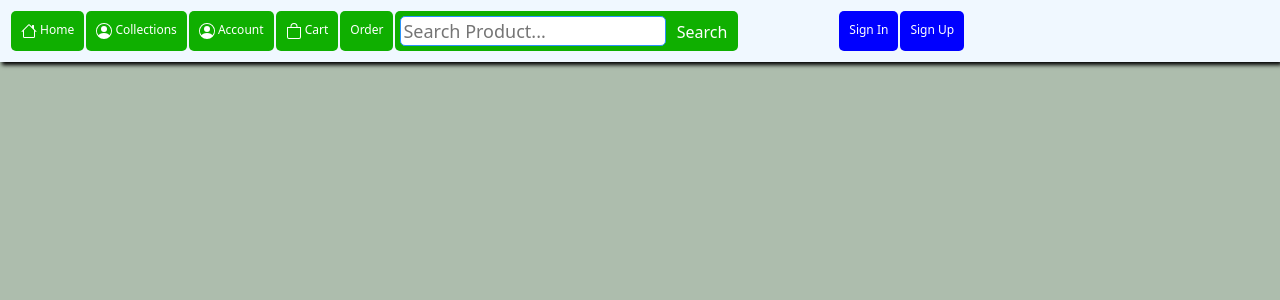
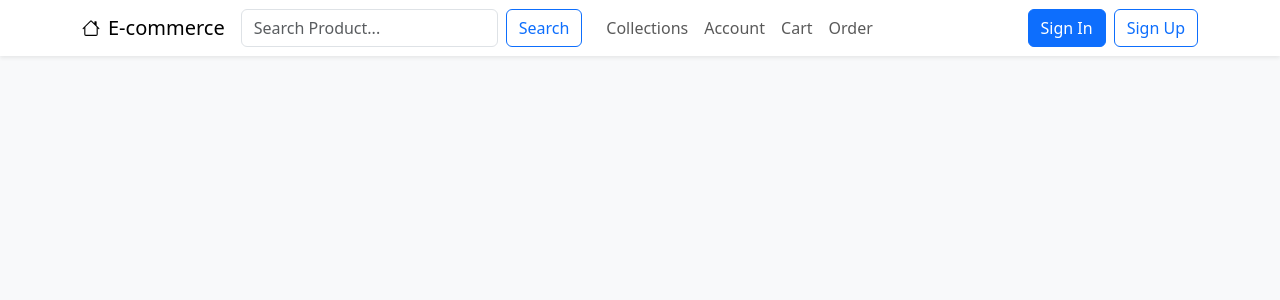
Before and after one commit to Ashenafi-adola/Ecommerce, a Django app: template core/templates/core/collections.html in a window 1280 px wide. Shown: the top 300 px of the page. Run offline with Django 5.2, Linux system fonts and the light colour scheme; the template is opened without the code that fills it, so the values that code supplies are empty.

Commit message:
added bootstrap to base and collections templates

```diff
--- a/accounts/templates/accounts/base.html
+++ b/accounts/templates/accounts/base.html
@@ -5,130 +5,57 @@
     <link href="https://cdn.jsdelivr.net/npm/bootstrap@5.3.8/dist/css/bootstrap.min.css" rel="stylesheet" integrity="sha384-sRIl4kxILFvY47J16cr9ZwB07vP4J8+LH7qKQnuqkuIAvNWLzeN8tE5YBujZqJLB" crossorigin="anonymous">
     <script src="https://cdn.jsdelivr.net/npm/bootstrap@5.3.8/dist/js/bootstrap.bundle.min.js" integrity="sha384-FKyoEForCGlyvwx9Hj09JcYn3nv7wiPVlz7YYwJrWVcXK/BmnVDxM+D2scQbITxI" crossorigin="anonymous"></script>
     <title>{% block title %} E-commerce {% endblock %}</title>
-  <style>
-    body{
-      background-color: rgb(173, 189, 173);
-    }
-    header{
-      position: fixed;
-      background-color: aliceblue;
-      width: 100%;
-      top: 0;
-      padding: 10px;
-      box-shadow: 2px 3px 4px black;
-    }
-    .nav-div{
-      display: flex;
-    }
-    .nav-div-link{
-      padding: 5px;
-      background: rgb(15, 175, 0);
-      margin: 1px;
-      width: auto;
-      text-align: center;
-      border-radius: 5px;
-      display: inline;
-    }
-    .nav-div-link:hover{
-      cursor: pointer;
-      scale: 1.005;
-      box-shadow: 2px 2px 8px rgb(51, 255, 0);
-      background: rgb(43, 231, 25);
-    }
-    .nav-div-link a{
-      text-decoration: none;
-      color: white;
-      padding: 5px;
-      font-size: 12px;
-    }
-    .search-form{
-      display: inline;
-      width: 250px;
-    }
-    .search-form-div{
-      float: right;
-    }
-    .search-form input{
-        height: 30px;
-        font-size: 18px;
-        transition: border-color 0.3s ease-in-out, box-shadow 0.3s ease-in-out;
-        outline: none;
-        border: solid #2a92fa 1px;
-        border-radius: 5px;
-    }
-    .search-form input:focus {
-        border-color: #2a92fa;
-        box-shadow: 1px 2px 4px rgba(77, 166, 255, 1);
-    }
-    .search-btn{
-      width: auto;
-      border: none;
-      background-color: none;
-      color: white;
-      background: rgb(15, 175, 0);
-      margin: auto;
-    }
-    main{
-      margin-top: 70px;
-    }
-  </style>
 </head>
-<body>
-    <header>
-      <nav>
-        <div class="nav-div">
-          <div class="nav-div-link">
-            <a href="{% url 'home' %}"><svg xmlns="http://www.w3.org/2000/svg" width="16" height="16" fill="currentColor" class="bi bi-house" viewBox="0 0 16 16">
+<body class="bg-light">
+  <nav class="navbar navbar-expand-lg navbar-light bg-white shadow-sm fixed-top">
+    <div class="container">
+      <a class="navbar-brand d-flex align-items-center" href="{% url 'home' %}">
+        <svg xmlns="http://www.w3.org/2000/svg" width="18" height="18" fill="currentColor" class="bi bi-house me-2" viewBox="0 0 16 16">
           <path d="M8.707 1.5a1 1 0 0 0-1.414 0L.646 8.146a.5.5 0 0 0 .708.708L2 8.207V13.5A1.5 1.5 0 0 0 3.5 15h9a1.5 1.5 0 0 0 1.5-1.5V8.207l.646.647a.5.5 0 0 0 .708-.708L13 5.793V2.5a.5.5 0 0 0-.5-.5h-1a.5.5 0 0 0-.5.5v1.293zM13 7.207V13.5a.5.5 0 0 1-.5.5h-9a.5.5 0 0 1-.5-.5V7.207l5-5z"/>
-            </svg></i> Home</a>
-          </div>
-          <div class="nav-div-link">
-            <a href="{% url 'collections' %}"><svg xmlns="http://www.w3.org/2000/svg" width="16" height="16" fill="currentColor" class="bi bi-person-circle" viewBox="0 0 16 16">
-              <path d="M11 6a3 3 0 1 1-6 0 3 3 0 0 1 6 0"/>
-              <path fill-rule="evenodd" d="M0 8a8 8 0 1 1 16 0A8 8 0 0 1 0 8m8-7a7 7 0 0 0-5.468 11.37C3.242 11.226 4.805 10 8 10s4.757 1.225 5.468 2.37A7 7 0 0 0 8 1"/>
-            </svg> Collections</a>
-          </div>
-          <div class="nav-div-link">
-            <a href=""><svg xmlns="http://www.w3.org/2000/svg" width="16" height="16" fill="currentColor" class="bi bi-person-circle" viewBox="0 0 16 16">
-              <path d="M11 6a3 3 0 1 1-6 0 3 3 0 0 1 6 0"/>
-              <path fill-rule="evenodd" d="M0 8a8 8 0 1 1 16 0A8 8 0 0 1 0 8m8-7a7 7 0 0 0-5.468 11.37C3.242 11.226 4.805 10 8 10s4.757 1.225 5.468 2.37A7 7 0 0 0 8 1"/>
-            </svg> Account</a>
-          </div>
-          <div class="nav-div-link">
-            <a href=""><svg xmlns="http://www.w3.org/2000/svg" width="16" height="16" fill="currentColor" class="bi bi-bag" viewBox="0 0 16 16">
-              <path d="M8 1a2.5 2.5 0 0 1 2.5 2.5V4h-5v-.5A2.5 2.5 0 0 1 8 1m3.5 3v-.5a3.5 3.5 0 1 0-7 0V4H1v10a2 2 0 0 0 2 2h10a2 2 0 0 0 2-2V4zM2 5h12v9a1 1 0 0 1-1 1H3a1 1 0 0 1-1-1z"/>
-            </svg> Cart</a>
-          </div>
-          <div class="nav-div-link">
-            <a href="">Order</a>
-          </div>
-          {% if user.is_superuser %}
-            <div class="nav-div-link">
-              <a href="{% url 'add-collection' %}">Add Collection</a>
-            </div>
-          {% endif %}
-          <div class="search-form-div nav-div-link">
-            <form action="" method="get" class="search-form">
-              <input type="search" placeholder="Search Product...">
-              <button type="submit" value="Search" class="search-btn">Search</button>
+        </svg>
+        E-commerce
+      </a>
+
+        <form class="d-flex me-3" role="search" action="" method="get">
+          <input class="form-control me-2" type="search" placeholder="Search Product..." aria-label="Search">
+          <button class="btn btn-outline-primary" type="submit">Search</button>
         </form>
-          </div>
+
+      <button class="navbar-toggler" type="button" data-bs-toggle="collapse" data-bs-target="#mainNavbar" aria-controls="mainNavbar" aria-expanded="false" aria-label="Toggle navigation">
+        <span class="navbar-toggler-icon"></span>
+      </button>
+
+      <div class="collapse navbar-collapse" id="mainNavbar">
+        <ul class="navbar-nav me-auto mb-2 mb-lg-0">
+          <li class="nav-item">
+            <a class="nav-link" href="{% url 'collections' %}">Collections</a>
+          </li>
+          <li class="nav-item">
+            <a class="nav-link" href="#">Account</a>
+          </li>
+          <li class="nav-item">
+            <a class="nav-link" href="#">Cart</a>
+          </li>
+          <li class="nav-item">
+            <a class="nav-link" href="#">Order</a>
+          </li>
+
+        </ul>
         {% if not user.is_authenticated %}
-          <div class="nav-div-link" style="background-color: blue; margin-left: 100px;">
-            <a href="{% url 'login' %}">Sign In</a>
-          </div>
-          <div class="nav-div-link" style="background-color: blue;  float: right;">
-            <a href="{% url 'signup' %}">Sign Up</a>
+          <div class="d-flex gap-2">
+            <a href="{% url 'login' %}" class="btn btn-primary">Sign In</a>
+            <a href="{% url 'signup' %}" class="btn btn-outline-primary">Sign Up</a>
           </div>
         {% else %}
-          <div class="nav-div-link" style="background-color: red;">
-            <a href="{% url 'logout' %}">Log out</a>
+          <div class="d-flex">
+            <a href="{% url 'logout' %}" class="btn btn-danger">Log out</a>
           </div>
         {% endif %}
       </div>
+    </div>
   </nav>
-    </header>
-<main>
+
+  <main class="pt-5">
     {% block content %}
 
     {% endblock %}
--- a/core/templates/core/collections.html
+++ b/core/templates/core/collections.html
@@ -3,34 +3,47 @@
 {% block title %}Collections{% endblock %}
 
 {% block content %}
-<style>
-    .col-cont{
-        display: flex;
-    }
-    .col-div{
-        border: solid black 1px;
-        margin: 2px;
-        padding: 5px;
-        border-radius: 10px;
-        background-color: rgb(230, 219, 219);
-        box-shadow: 2px 2px 5px;
-    }
-</style>
-<div class="container">
-    <div class="col-cont">
+<div class="container py-4">
+    <div class="row g-3">
+        {% if user.is_superuser %}
+            <a href="{% url 'add-collection' %}" class="btn btn-sm btn-primary rounded-pill d-inline-flex align-items-center shadow-sm add-collection-btn" data-bs-toggle="tooltip" title="Add a new collection" style="width: 150px;">
+                <span class="me-2 fw-bold" aria-hidden="true">+</span>
+                <span>Add Collection</span>
+            </a>
+            <hr>
+          {% endif %}
         {% for collection in collections %}
-            <div class="col-div">
-                <div>
-                    <h3>{{collection.name}}</h3>
-                    <div>
-                        <a href="{% url 'add-product' %}">Add Product</a>
+            <div class="col-12 col-sm-6 col-md-4 col-lg-3">
+                <div class="card h-100 shadow-sm">
+                    <div class="card-body d-flex flex-column">
+                        <div class="d-flex justify-content-between align-items-start mb-2">
+                            <h5 class="card-title mb-0">{{ collection.name }}</h5>
+                            <a href="{% url 'add-product' %}" class="btn btn-sm btn-primary rounded-pill d-inline-flex align-items-center shadow-sm add-product-btn" data-bs-toggle="tooltip" title="Add a new product">
+                                <span class="me-2 fw-bold" aria-hidden="true">+</span>
+                                <span>Add Product</span>
+                            </a>
+                        </div>
+                        <hr class="my-2">
+                        <p class="card-text text-muted mb-0" style="display:-webkit-box; -webkit-line-clamp:4; -webkit-box-orient:vertical; overflow:hidden;">{{ collection.description }}</p>
                     </div>
-                </div>
-                <hr>
-                <div>
-                    <p>{{collection.descrip }}</p>
-                </div>
+                    </div>
 
+                    <style>
+                        .add-product-btn{
+                            transition: transform .12s ease, box-shadow .12s ease;
+                        }
+                        .add-product-btn:hover{
+                            transform: translateY(-2px) scale(1.02);
+                            box-shadow: 0 8px 18px rgba(13,110,253,0.12);
+                        }
+                    </style>
+
+                    <script>
+                        document.addEventListener('DOMContentLoaded', function () {
+                            var tooltipTriggerList = [].slice.call(document.querySelectorAll('[data-bs-toggle="tooltip"]'));
+                            tooltipTriggerList.map(function (el) { return new bootstrap.Tooltip(el); });
+                        });
+                    </script>
             </div>
         {% endfor %}
     </div>
```
Also changed, not shown: core/models.py (+6 -3 lines), db.sqlite3. Lines whose indentation alone changed are shown as unchanged.
